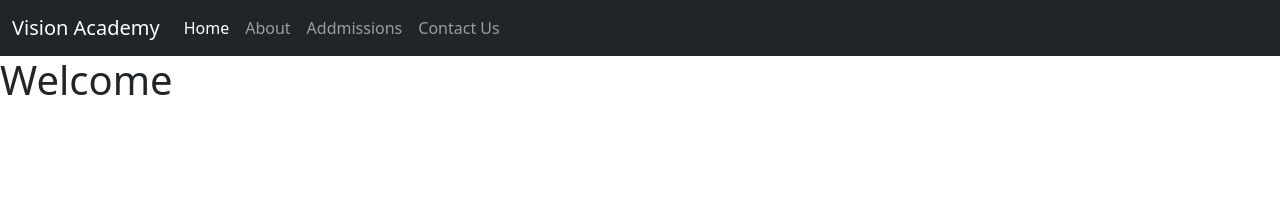
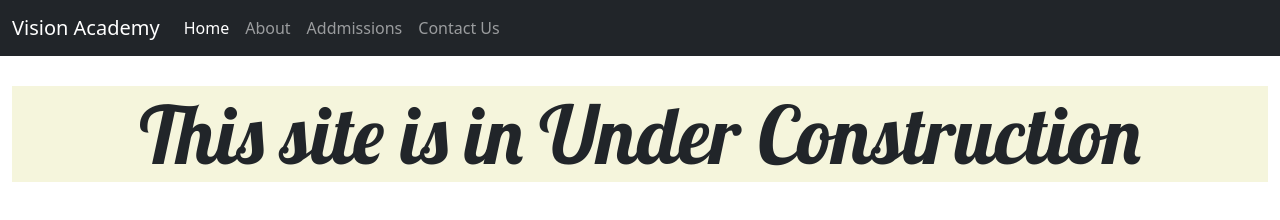
Before and after one commit to Swashizigbee/swashizigbee.github.io, a plain HTML site: page index.html in a window 1280 px wide. Drawn offline with nearby package versions, Linux system fonts and the light colour scheme.

Commit message:
Update index.html

```diff
--- a/index.html
+++ b/index.html
@@ -40,8 +40,8 @@
           </div>
         </div>
       </nav>
-    <div class="This site is in under construction">
-        <h1>Welcome</h1>
+    <div class="welcome">
+        <h1>This site is in Under Construction</h1>
     </div>
 </body>
 </html>
```
